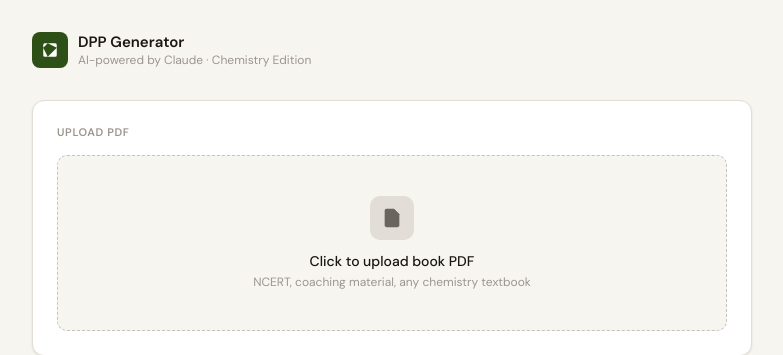
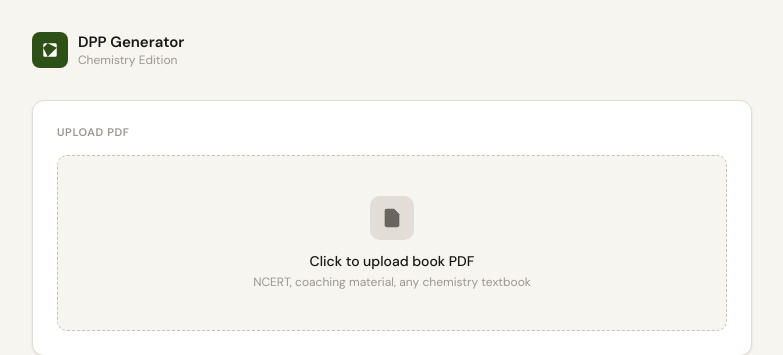
Before and after one commit to Vansh313/dpp-generator, a Flask app: page / in a window 1280 px wide. Shown: the top 355 px of the page, without its empty margins (248-1031 px from the left). Run offline with Flask 3, Linux system fonts and the light colour scheme.

Commit message:
fix: remove branding text

```diff
--- a/templates/index.html
+++ b/templates/index.html
@@ -383,6 +383,7 @@
     .option { cursor: default; }
     .explanation { display: none !important; }
     .answer-key-section { display: none !important; }
+    @page { margin: 1cm; size: A4; }
   }
 </style>
 </head>
@@ -395,7 +396,7 @@
     </div>
     <div>
       <div class="brand-name">DPP Generator</div>
-      <div class="brand-sub">AI-powered by Claude · Chemistry Edition</div>
+      <div class="brand-sub">Chemistry Edition</div>
     </div>
   </div>
 
```
